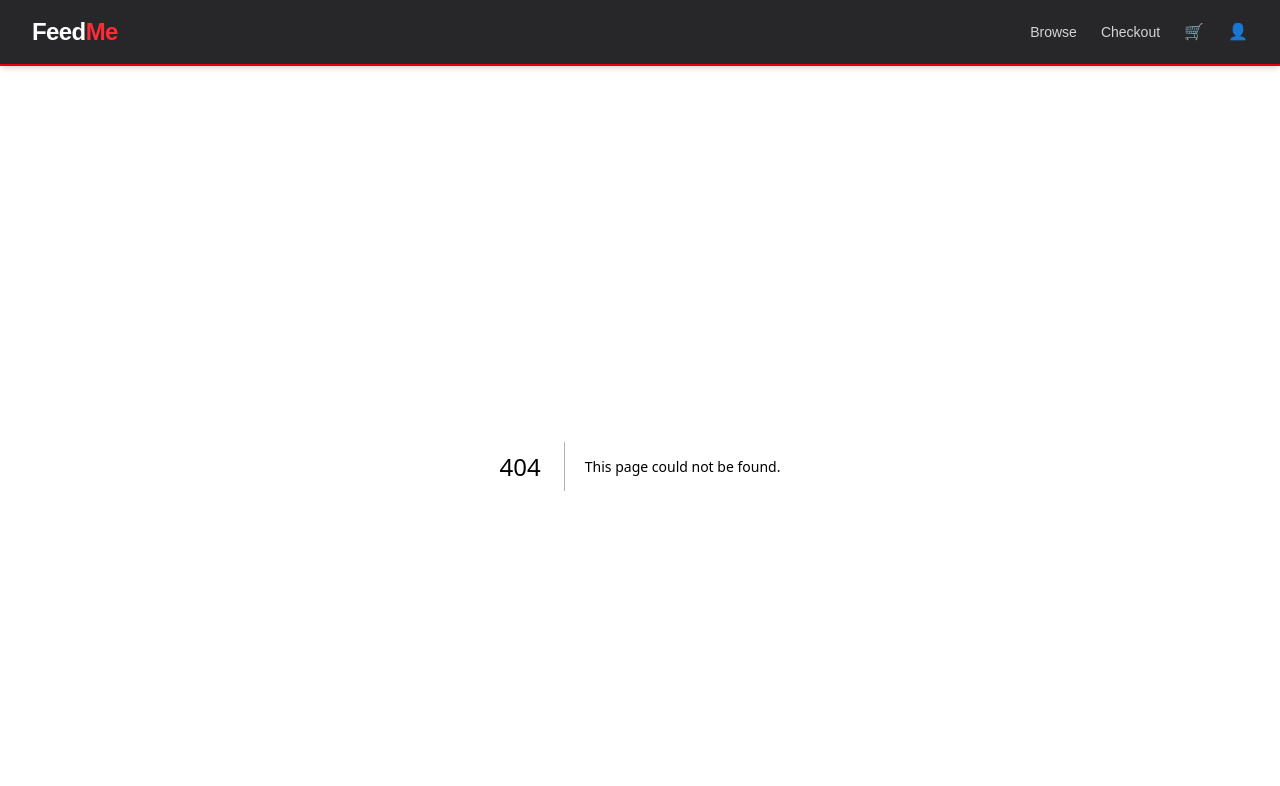
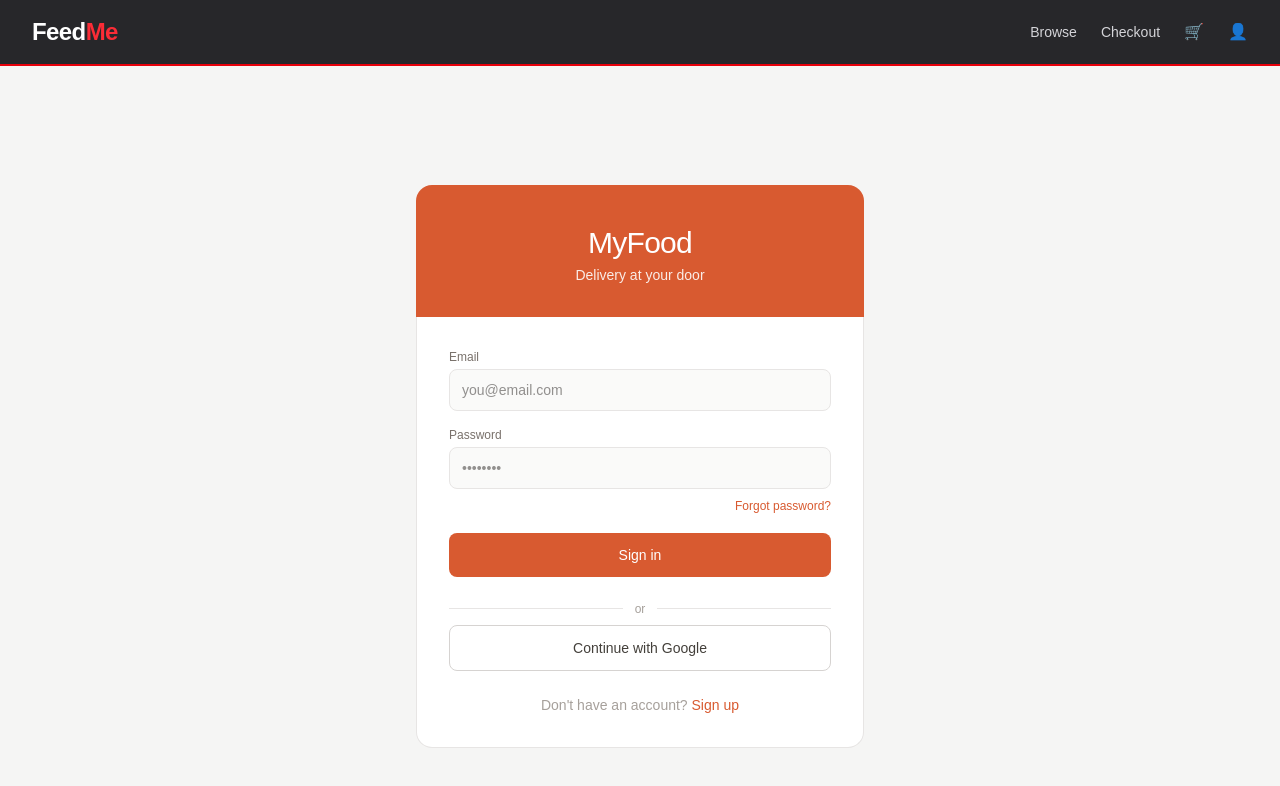
Before and after one commit to William-Bowman-JCU/cp3407-project, a Next.js app in the folder frontend/: page /login in a window 1280 px wide. Before the commit this address had no page. Shown: the top 786 px of the page. Built offline with nearby package versions, Linux system fonts and the light colour scheme.

Commit message:
feat: add login page with form handling and validation

```diff
--- /dev/null
+++ b/frontend/app/login/page.tsx
@@ -0,0 +1,110 @@
+'use client';
+
+import { useState } from 'react';
+import { useRouter } from 'next/navigation';
+
+export default function LoginPage() {
+  const [email, setEmail] = useState('');
+  const [password, setPassword] = useState('');
+  const [error, setError] = useState('');
+  const [loading, setLoading] = useState(false);
+  const router = useRouter();
+
+  const handleSubmit = async (e: React.FormEvent) => {
+    e.preventDefault();
+    setError('');
+    setLoading(true);
+
+    try {
+      const response = await fetch('/api/login', {
+        method: 'POST',
+        headers: { 'Content-Type': 'application/json' },
+        body: JSON.stringify({ email, password }),
+      });
+
+      if (!response.ok) throw new Error('Login failed');
+
+      router.push('/dashboard');
+    } catch (err) {
+      setError(err instanceof Error ? err.message : 'An error occurred');
+    } finally {
+      setLoading(false);
+    }
+  };
+
+  return (
+    <div className="min-h-screen flex items-center justify-center bg-stone-100">
+      <div className="w-full max-w-md">
+
+        {/* Header */}
+        <div className="bg-[#D85A30] rounded-t-2xl px-8 pt-10 pb-8 text-center">
+          <h1 className="text-3xl font-medium text-white tracking-tight">MyFood</h1>
+          <p className="text-[#FAECE7] text-sm mt-1">Delivery at your door</p>
+        </div>
+
+        {/* Form */}
+        <div className="bg-white border border-t-0 border-stone-200 rounded-b-2xl px-8 py-8">
+          <form onSubmit={handleSubmit} className="space-y-4">
+
+            <div>
+              <label className="block text-xs font-medium text-stone-500 mb-1">Email</label>
+              <input
+                type="email"
+                value={email}
+                onChange={(e) => setEmail(e.target.value)}
+                placeholder="you@email.com"
+                required
+                className="w-full px-3 py-2.5 bg-stone-50 border border-stone-200 rounded-lg text-sm text-stone-800 focus:outline-none focus:border-[#D85A30]"
+              />
+            </div>
+
+            <div>
+              <label className="block text-xs font-medium text-stone-500 mb-1">Password</label>
+              <input
+                type="password"
+                value={password}
+                onChange={(e) => setPassword(e.target.value)}
+                placeholder="••••••••"
+                required
+                className="w-full px-3 py-2.5 bg-stone-50 border border-stone-200 rounded-lg text-sm text-stone-800 focus:outline-none focus:border-[#D85A30]"
+              />
+              <div className="text-right mt-1">
+                <span className="text-xs text-[#D85A30] cursor-pointer">Forgot password?</span>
+              </div>
+            </div>
+
+            {error && <p className="text-red-500 text-sm">{error}</p>}
+
+            <button
+              type="submit"
+              disabled={loading}
+              className="w-full py-3 bg-[#D85A30] text-white rounded-lg text-sm font-medium hover:bg-[#c04f28] transition-colors disabled:opacity-50"
+            >
+              {loading ? 'Signing in...' : 'Sign in'}
+            </button>
+
+            <div className="flex items-center gap-3 my-2">
+              <div className="flex-1 h-px bg-stone-200" />
+              <span className="text-xs text-stone-400">or</span>
+              <div className="flex-1 h-px bg-stone-200" />
+            </div>
+
+            <button
+              type="button"
+              className="w-full py-3 bg-white border border-stone-300 rounded-lg text-sm font-medium text-stone-700 hover:bg-stone-50 transition-colors"
+            >
+              Continue with Google
+            </button>
+
+          </form>
+
+          <p className="text-center text-sm text-stone-400 mt-6">
+            Don't have an account?{' '}
+            <span className="text-[#D85A30] font-medium cursor-pointer">Sign up</span>
+          </p>
+        </div>
+
+      </div>
+    </div>
+  );
+}
```
